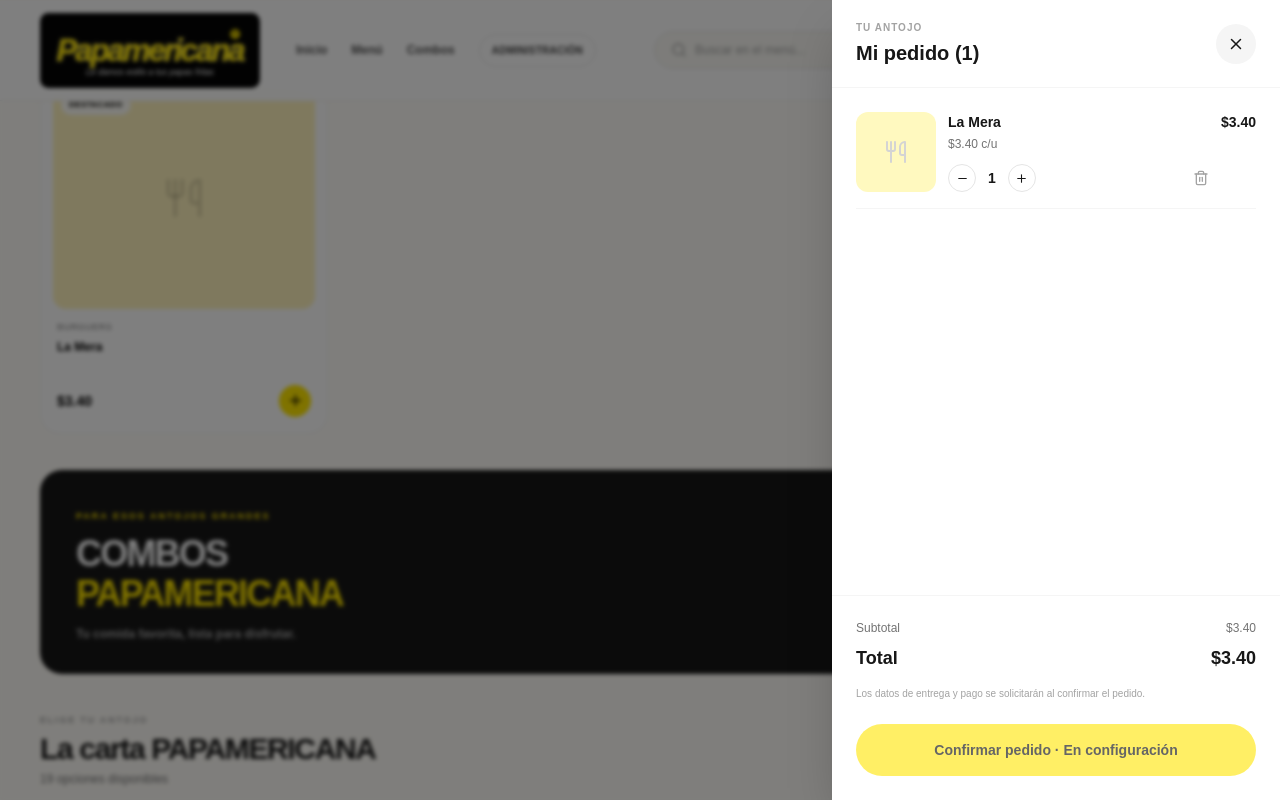
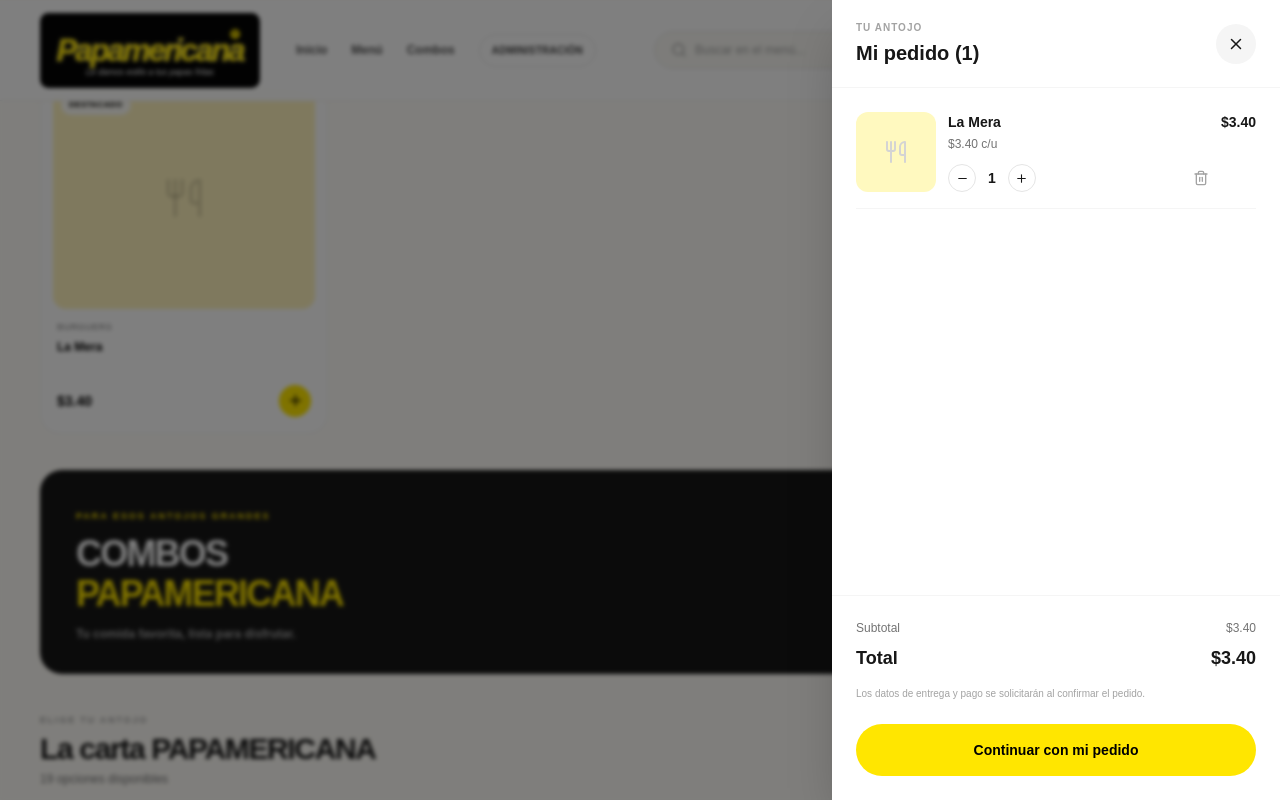
Before and after one commit to nexostudiodec-spec/papamericana-app, a Next.js app: page / in a window 1280 px wide. Both pictures are taken after a click on the button 295 px from the left and 1327 px from the top of the page. Shown: the part 927-1727 px from the top of the page. Built offline with nearby package versions, Linux system fonts and the light colour scheme; no server answers; the database is empty.

Commit message:
Connect cart to checkout flow

```diff
--- a/src/app/storefront-client.tsx
+++ b/src/app/storefront-client.tsx
@@ -177,7 +177,7 @@ export default function StorefrontClient({ categories, products, hasLiveProducts
       {cartOpen && <div className="fixed inset-0 z-50"><button aria-label="Cerrar pedido" onClick={() => setCartOpen(false)} className="absolute inset-0 bg-black/50 backdrop-blur-[2px]"/><aside className="absolute right-0 top-0 flex h-full w-full max-w-md flex-col bg-white shadow-2xl"><div className="flex items-center justify-between border-b border-neutral-100 px-6 py-5"><div><div className="text-[10px] font-bold uppercase tracking-widest text-neutral-400">Tu antojo</div><h2 className="mt-1 text-xl font-black">Mi pedido ({count})</h2></div><button onClick={() => setCartOpen(false)} aria-label="Cerrar" className="grid h-10 w-10 place-items-center rounded-full bg-neutral-100"><X size={18}/></button></div>
         {cart.length === 0 ? <div className="grid flex-1 place-items-center px-8 text-center"><div><div className="mx-auto grid h-16 w-16 place-items-center rounded-2xl bg-[#fff9bf]"><ShoppingBag size={27}/></div><h3 className="mt-5 text-lg font-black">Aún no agregas nada</h3><p className="mt-2 text-sm text-neutral-500">Elige algo rico del menú para empezar.</p><button onClick={() => setCartOpen(false)} className="mt-6 rounded-full bg-black px-6 py-3 text-sm font-bold text-white">Volver al menú</button></div></div> : <>
           <div className="flex-1 space-y-4 overflow-y-auto p-6">{cart.map((line) => <div key={line.product.id} className="flex gap-3 border-b border-neutral-100 pb-4"><div className="grid h-20 w-20 shrink-0 place-items-center overflow-hidden rounded-xl bg-[#fff9bf]">{line.product.image_url ? <img src={line.product.image_url} alt={line.product.name} className="h-full w-full object-cover"/> : <Utensils className="text-neutral-300"/>}</div><div className="min-w-0 flex-1"><div className="text-sm font-bold">{line.product.name}</div><div className="mt-1 text-xs text-neutral-500">{money(line.product.price)} c/u</div><div className="mt-3 flex items-center gap-3"><button onClick={() => changeQuantity(line.product.id, -1)} className="grid h-7 w-7 place-items-center rounded-full border border-neutral-200"><Minus size={13}/></button><span className="text-sm font-bold">{line.quantity}</span><button onClick={() => changeQuantity(line.product.id, 1)} className="grid h-7 w-7 place-items-center rounded-full border border-neutral-200"><Plus size={13}/></button><button onClick={() => remove(line.product.id)} className="ml-auto text-neutral-400 hover:text-red-600" aria-label="Eliminar"><Trash2 size={16}/></button></div></div><div className="text-sm font-black">{money(line.product.price * line.quantity)}</div></div>)}</div>
-          <div className="border-t border-neutral-100 p-6"><div className="flex justify-between text-xs text-neutral-500"><span>Subtotal</span><span>{money(total)}</span></div><div className="mt-2 flex justify-between text-lg font-black"><span>Total</span><span>{money(total)}</span></div><p className="mt-3 text-[10px] leading-5 text-neutral-400">Los datos de entrega y pago se solicitarán al confirmar el pedido.</p><button disabled className="mt-5 w-full rounded-full bg-[#ffe600] px-6 py-4 text-sm font-black text-black opacity-60">Confirmar pedido · En configuración</button></div>
+          <div className="border-t border-neutral-100 p-6"><div className="flex justify-between text-xs text-neutral-500"><span>Subtotal</span><span>{money(total)}</span></div><div className="mt-2 flex justify-between text-lg font-black"><span>Total</span><span>{money(total)}</span></div><p className="mt-3 text-[10px] leading-5 text-neutral-400">Los datos de entrega y pago se solicitarán al confirmar el pedido.</p><button onClick={() => { window.location.href = "/checkout?items=" + encodeURIComponent(JSON.stringify(cart.map((line) => ({ product_id: line.product.id, quantity: line.quantity })))); }} className="mt-5 w-full rounded-full bg-[#ffe600] px-6 py-4 text-sm font-black text-black transition hover:bg-black hover:text-[#ffe600]">Continuar con mi pedido</button></div>
         </>}
       </aside></div>}
     </main>
```
